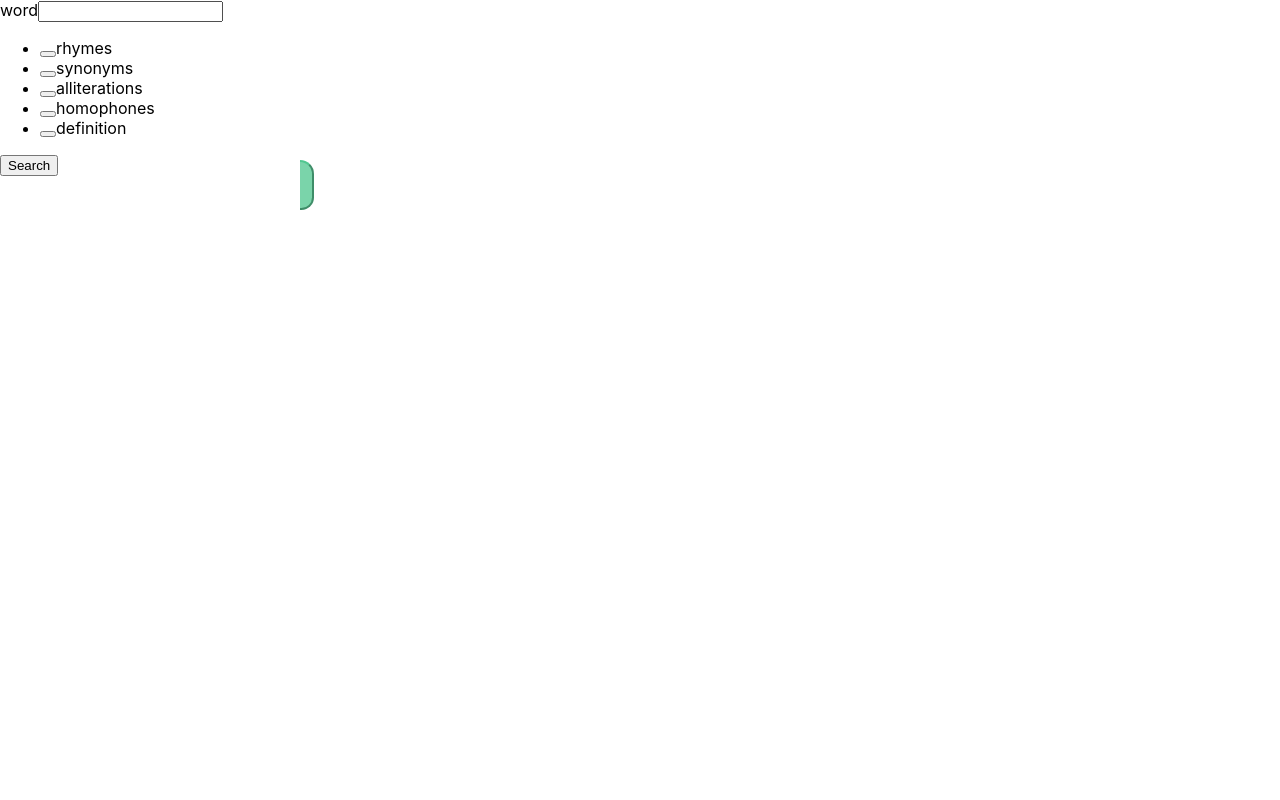
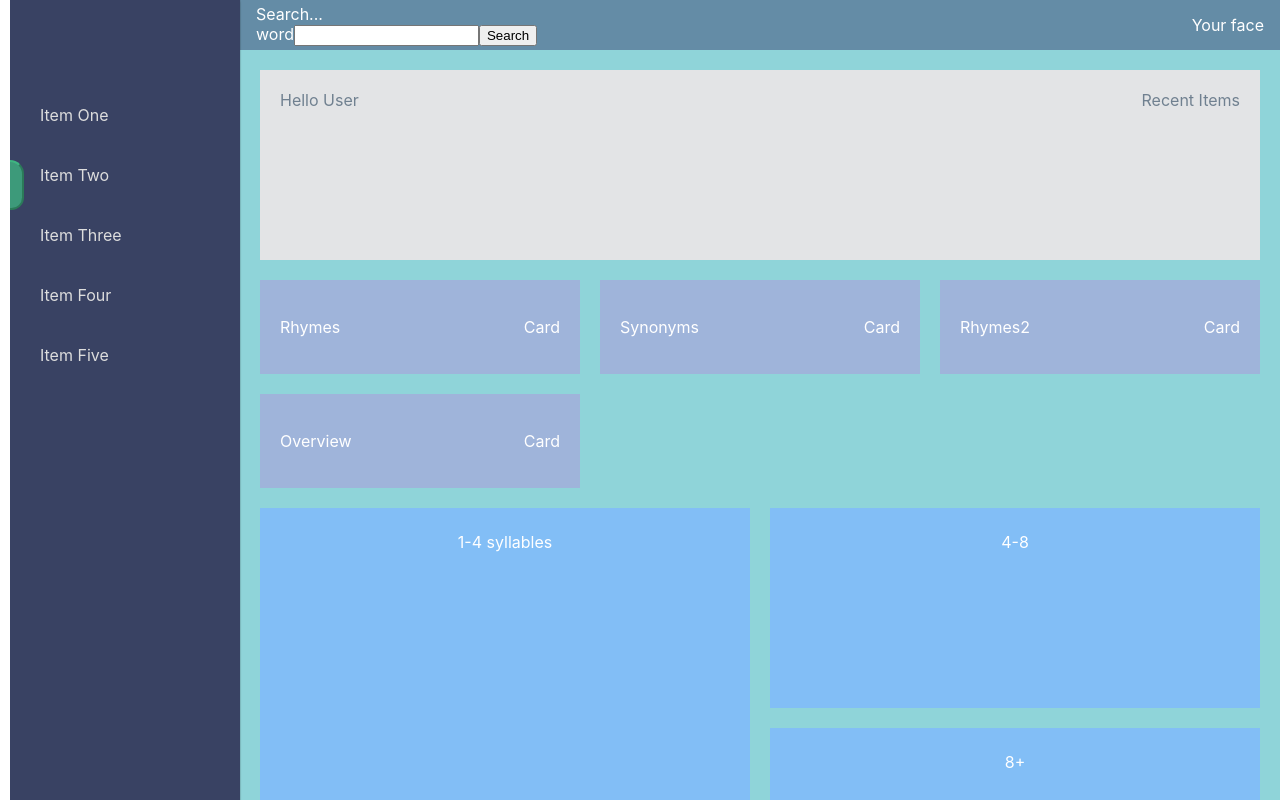
Before and after one commit to eemontemayor/Lyrique-client, a React (Create React App) app: page / in a window 1280 px wide. Shown: the top 800 px of the page. Built offline with nearby package versions, Linux system fonts and the light colour scheme.

Commit message:
working on rendering word data / addded new dashboard layout

```diff
--- a/src/App.css
+++ b/src/App.css
@@ -1,7 +1,197 @@
-.App__word_form{
+body {
+    margin: 0;
+    padding: 0;
+    color: #fff;
+    font-family: 'Open Sans', Helvetica, sans-serif;
+    box-sizing: border-box;
+  }
 
+  /* Assign grid instructions to our parent grid container, mobile-first (hide the sidenav) */
+  .grid-container {
+    display: grid;
+    grid-template-columns: 1fr;
+    grid-template-rows: 50px 1fr 50px;
+    grid-template-areas:
+      'header'
+      'main'
+      'footer';
+    height: 100vh;
+  }
 
-}
-.App{
+  .menu-icon {
+    position: fixed; /* Needs to stay visible for all mobile scrolling */
     display: flex;
-}
+    top: 5px;
+    left: 10px;
+    align-items: center;
+    justify-content: center;
+    background-color: #DADAE3;
+    border-radius: 50%;
+    z-index: 1;
+    cursor: pointer;
+    padding: 12px;
+  }
+
+  /* Give every child element its grid name */
+  .header {
+    grid-area: header;
+    display: flex;
+    align-items: center;
+    justify-content: space-between;
+    padding: 0 16px;
+    background-color: #648ca6;
+  }
+
+  /* Make room for the menu icon on mobile */
+  .header__search {
+    margin-left: 42px;
+  }
+
+  .sidenav {
+    grid-area: sidenav;
+    display: flex;
+    flex-direction: column;
+    height: 100%;
+    width: 240px;
+    position: fixed;
+    overflow-y: auto;
+    transform: translateX(-245px);
+    transition: all .6s ease-in-out;
+    box-shadow: 0 2px 2px 0 rgba(0, 0, 0, 0.16), 0 0 0 1px rgba(0, 0, 0, 0.08);
+    z-index: 2; /* Needs to sit above the hamburger menu icon */
+    background-color: #394263;
+  }
+
+  .sidenav.active {
+    transform: translateX(0);
+  }
+
+  .sidenav__close-icon {
+    position: absolute;
+    visibility: visible;
+    top: 8px;
+    right: 12px;
+    cursor: pointer;
+    font-size: 20px;
+    color: #ddd;
+  }
+
+  .sidenav__list {
+    padding: 0;
+    margin-top: 85px;
+    list-style-type: none;
+  }
+
+  .sidenav__list-item {
+    padding: 20px 20px 20px 40px;
+    color: #ddd;
+  }
+
+  .sidenav__list-item:hover {
+    background-color: rgba(255, 255, 255, 0.2);
+    cursor: pointer;
+  }
+
+  .main {
+    grid-area: main;
+    background-color: #8fd4d9;
+  }
+
+  .main-header {
+    display: flex;
+    justify-content: space-between;
+    margin: 20px;
+    padding: 20px;
+    height: 150px;
+    background-color: #e3e4e6;
+    color: slategray;
+  }
+
+  .main-overview {
+    display: grid;
+    grid-template-columns: repeat(auto-fit, minmax(265px, 1fr));
+    grid-auto-rows: 94px;
+    grid-gap: 20px;
+    margin: 20px;
+  }
+
+  .overviewcard {
+    display: flex;
+    align-items: center;
+    justify-content: space-between;
+    padding: 20px;
+    background-color: #d3d3;
+  }
+
+  .main-cards {
+    column-count: 1;
+    column-gap: 20px;
+    margin: 20px;
+  }
+
+  .card {
+    display: flex;
+    flex-direction: column;
+    align-items: center;
+    width: 100%;
+    background-color: #82bef6;
+    margin-bottom: 20px;
+    -webkit-column-break-inside: avoid;
+    padding: 24px;
+    box-sizing: border-box;
+  }
+
+  /* Force varying heights to simulate dynamic content */
+  .card:first-child {
+    height: 485px;
+  }
+
+  .card:nth-child(2) {
+    height: 200px;
+  }
+
+  .card:nth-child(3) {
+    height: 265px;
+  }
+
+  .footer {
+    grid-area: footer;
+    display: flex;
+    align-items: center;
+    justify-content: space-between;
+    padding: 0 16px;
+    background-color: #648ca6;
+  }
+
+  /* Non-mobile styles, 750px breakpoint */
+  @media only screen and (min-width: 46.875em) {
+    /* Show the sidenav */
+    .grid-container {
+      grid-template-columns: 240px 1fr;
+      grid-template-areas:
+        "sidenav header"
+        "sidenav main"
+        "sidenav footer";
+    }
+
+    .header__search {
+      margin-left: 0;
+    }
+
+    .sidenav {
+      position: relative;
+      transform: translateX(0);
+    }
+
+    .sidenav__close-icon {
+      visibility: hidden;
+    }
+  }
+
+  /* Medium screens breakpoint (1050px) */
+  @media only screen and (min-width: 65.625em) {
+    /* Break out main cards into two columns */
+    .main-cards {
+      column-count: 2;
+    }
+  }
--- a/src/App.js
+++ b/src/App.js
@@ -8,9 +8,11 @@ import WordItem from './components/WordItem/WordItem'
 import './App.css'
 class App extends React.Component {
 state = {
-  results:[],
+  synonyms:[],
+  definitions:[],
+  syllables:[],
   word:'',
-  data:[]
+  rhymes:[]
 
 }
 handleChange =(e)=>{
@@ -31,7 +33,7 @@ handleChange =(e)=>{
 
 
 handleWordClick = (word) =>{
-  console.log(word)
+
   WordService.getWordData(word)
   .then(res=>{
     for( let key in res){
@@ -55,60 +57,150 @@ e.preventDefault()
 
 let word = this.state.word
 
-WordService.getRhymes(word)
+
+WordService.getWordData(word)
+.then(res=>{
+  console.log(res)
+  // for( let key in res){
+  //   if(res.hasOwnProperty(key)){
+  //     console.log(key)
+  //         this.setState({
+  //   [key]:res[key]
+  // })
+
+
+  //   }
+  // }
+this.setState({
+  // definitions:res.definitions.definition,
+  // partOfSpeech:res.definitions.partOfSpeech,
+count:res.syllables.count,
+  syllables:res.syllables.list,
+  synonyms:res.synonyms,
+  results:res.rhymes.all
+},()=>{
+  console.log(this.state)
+})
+})
+
+  WordService.getRhymes(word)
 .then(res=>{
   this.setState({
-    results:res
+    rhymes:res
 
-  })
+  },()=>{console.log(this.state.rhymes)})
 })
 
 
-// WordService.getAlliterations(word)
-// .then(res=>{
-//   console.log(res)
-// })
 
 
 
 }
 
 
-
+//TODO: USE CONTEXT
+        // CHANGE CLASS NAMES
+        //fix side bar toggle / either use customizable sidebar or use jquery
 
 
 
   render(){
 
 
-console.log('this.state', this.state)
+
   return (
-
-    <div className = 'App'>
-  {/* <UserContext.Provider value ={{word}}> */}
-  <main className='App'>
-    <Sidebar width={300} height={"100vh"}>
-    <WordForm className='App__word_form'
-      handleChange = {this.handleChange}
-      handleWordSubmit={this.handleWordSubmit}
-      />
-        <WordList results = {this.state.results}
-        handleWordClick={this.handleWordClick}
-       />
-        </Sidebar>
-  {this.state.word && <WordItem word = {this.state.data}/>}
 
 
 
 
 
+    <div className="grid-container">
+   <div className="menu-icon">
+    <i className="fas fa-bars header__menu"></i>
+  </div>
+
+  <header className="header">
+    <div className="header__search">Search...
+    <WordForm classNameName='App__word_form'
+      handleChange = {this.handleChange}
+      handleWordSubmit={this.handleWordSubmit}
+      /></div>
+    <div className="header__avatar">Your face</div>
+  </header>
+
+  <aside className="sidenav">
+    <div className="sidenav__close-icon">
+      <i className="fas fa-times sidenav__brand-close"></i>
+    </div>
+    <ul className="sidenav__list">
+      <li className="sidenav__list-item">Item One</li>
+      <li className="sidenav__list-item">Item Two</li>
+      <li className="sidenav__list-item">Item Three</li>
+      <li className="sidenav__list-item">Item Four</li>
+      <li className="sidenav__list-item">Item Five</li>
+    </ul>
+  </aside>
+
+  <main className="main">
+    <div className="main-header">
+
+      <div className="main-header__heading">Hello User</div>
+
+        {this.state.word}
+        {this.state.syllables}
+        {this.state.partOfSpeech}
+        {this.state.definitions}
+      <div className="main-header__updates">Recent Items</div>
+    </div>
+
+    <div className="main-overview">
+      <div className="overviewcard">
+        <div className="overviewcard__icon">Rhymes</div>
+           {/* <WordList results = {this.state.results}/> */}
+        <div className="overviewcard__info">Card</div>
+      </div>
+      <div className="overviewcard">
+        <div className="overviewcard__icon">Synonyms</div>
+            {/* <WordList results = {this.state.synonyms}/> */}
+        <div className="overviewcard__info">Card</div>
+      </div>
+      <div className="overviewcard">
+        <div className="overviewcard__icon">Rhymes2</div>
+        {/* <WordList results = {this.state.rhymes}/> */}
+        <div className="overviewcard__info">Card</div>
+      </div>
+      <div className="overviewcard">
+        <div className="overviewcard__icon">Overview</div>
+        <div className="overviewcard__info">Card</div>
+      </div>
+    </div>
+
+    <div className="main-cards">
+      <div className="card">1-4 syllables
+      {/* <WordList handleWordClick = {this.handleWordClick}results = {this.state.results}/> */}
+
+      </div>
+      <div className="card">4-8
+      {/* <WordList results = {this.state.results}/> */}
+      </div>
+
+      <div className="card">8+
+      {/* <WordList results = {this.state.results}/> */}
+
+      </div>
+    </div>
+  </main>
+
+  <Sidebar width={10} height={"100vh"}>
 
 
 
-
-    </main>
-  {/* </UserContext.Provider> */}
-    </div>
+  </Sidebar>
+  <footer className="footer">
+    <div className="footer__copyright">&copy; 2018 MTH</div>
+    <div className="footer__signature">Made with love by pure genius</div>
+  </footer>
+</div>
   );
 }
 }
--- a/src/components/Sidebar/Sidebar.css
+++ b/src/components/Sidebar/Sidebar.css
@@ -1,6 +1,8 @@
 .side-bar{
-    transition: 1s ease
-
+    transition: 1s ease;
+    z-index:3;
+    position:absolute;
+    background-color: white;
 }
 
 .toggle-menu {
--- /dev/null
+++ b/src/components/WordForm/WordForm.css
@@ -0,0 +1,4 @@
+.word__form{
+
+
+}
--- a/src/components/WordForm/WordForm.js
+++ b/src/components/WordForm/WordForm.js
@@ -1,17 +1,7 @@
 import React from 'react'
 
 export class WordForm extends React.Component{
-  renderButtons = () =>{
-    const arr = ['rhymes', 'synonyms', 'alliterations','homophones','definition']
 
-    return arr.map((i,index)=>{
-      return (<li key={index}><button  name={i} value= {i} type ='radio' onClick = {this.props.handleChangeView}/>
-    <label htmlFor={i}>{i}</label></li>)
-
-
-    })
-
-  }
 
   render(){
     return(
@@ -26,10 +16,7 @@ export class WordForm extends React.Component{
               required
               onChange={this.props.handleChange} />
           </label>
-          <ul>
 
-          {this.renderButtons()}
-          </ul>
           <button type ='submit'>Search</button>
         </div>
 
--- a/src/components/WordItem/WordItem.js
+++ b/src/components/WordItem/WordItem.js
@@ -3,15 +3,36 @@ import WordService from '../../services/word-service'
 import './WordItem.css'
 
 export default class WordItem extends React.Component{
+  state={
+    definitions:''
+  }
 
 
 
+    componentDidMount(){
+
+      WordService.getWordData(this.props.word)
+      .then(res=>{
+        for( let key in res){
+          if(res.hasOwnProperty(key)){
+
+                this.setState({
+          [key] : res[key]
+        })
+
+
+          }
+        }
+
+      })
+    }
+
       render(){
-      console.log('this.props', this.props)
+
+
           return (
               <div className = 'word-data-box'>
 
-      {this.props.word}
       </div>
   )
 }
--- a/src/components/WordList/WordList.css
+++ b/src/components/WordList/WordList.css
@@ -2,4 +2,5 @@
     list-style: none;
     display: flex;
     flex-direction: column;
+
 }
--- a/src/components/WordList/WordList.js
+++ b/src/components/WordList/WordList.js
@@ -11,10 +11,13 @@ export default function WordList(props){
 
         let word = item.word;
 
-      return <li key={index}><button onClick ={()=>props.handleWordClick(word)}>
+      return <li key={index}>
+        {/* <button */}
+      {/* //  onClick ={()=>props.handleWordClick(word)} */}
+      {/* > */}
           {item.word}
 
-          </button>
+          {/* </button> */}
 
           </li>
 
```
